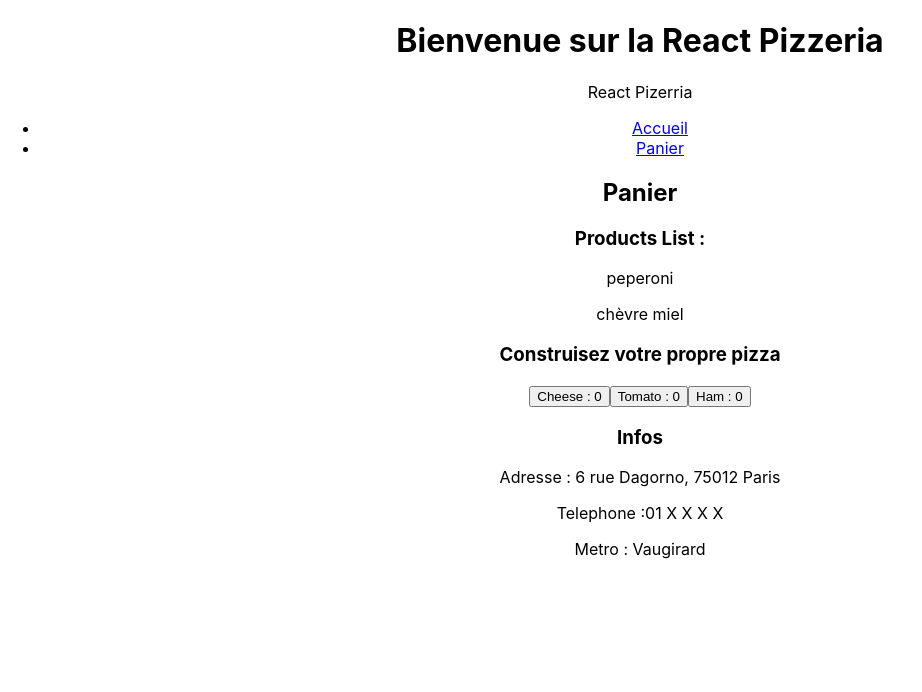
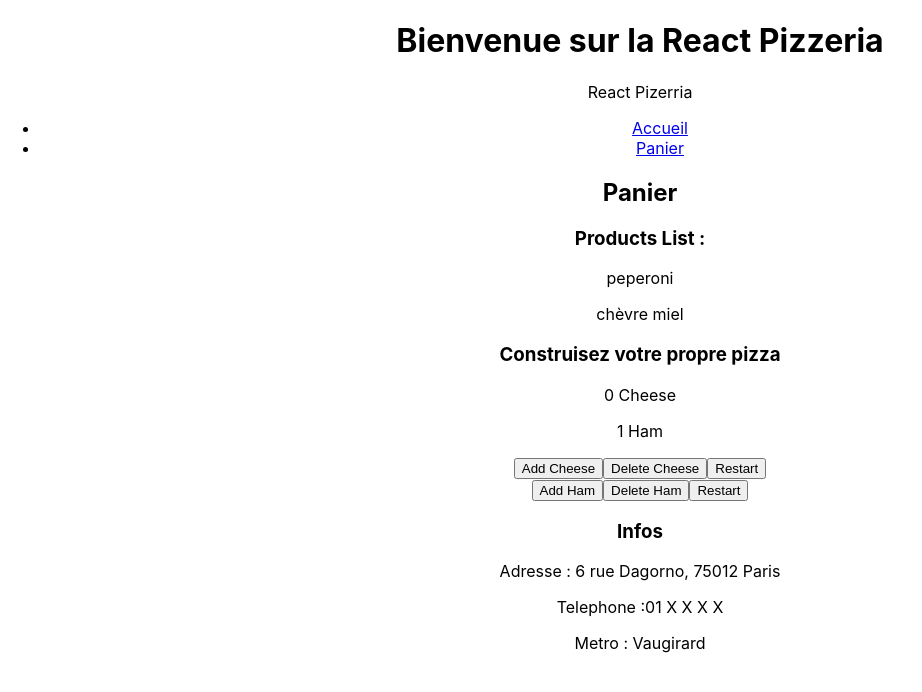
Before and after one commit to christmknd/ReactTraining, a React (Create React App) app in the folder pizzeria-react/: page / in a window 1280 px wide. Shown: the top 692 px of the page, without its empty margins (0-922 px from the left). Built offline with nearby package versions, Linux system fonts and the light colour scheme.

Commit message:
ADD useEffect

```diff
--- a/pizzeria-react/src/components/Pizzamaker.js
+++ b/pizzeria-react/src/components/Pizzamaker.js
@@ -1,21 +1,57 @@
-import React, { useState } from 'react'
+import React, { useEffect, useState } from 'react'
 
 const Pizzamaker = () => {
 
     const [cheese , setCheese] = useState(0);
-    const [tomato , setTomato] = useState(0);
-    const [ham , setHam] = useState(0)
+    const [ham, setHam] = useState(0);
+
+
+    const increment = () => {
+        setCheese(cheese +1)
+    }
+
+    const addHam = () => {
+        setHam(ham+1)
+    }
+
+    const decrement = () => {
+        setCheese(cheese -1)
+    }
+
+    const deleteHam = () => {
+        setHam(ham -1)
+    }
+
+    const restart = () => {
+        setCheese(0)
+    }
+
+    const hamRestart = () => {
+        setHam(1)
+    }
+
+    useEffect( () => {
+        setHam(ham +1);
+    }, []
+    )
 
   return (
     <div className='pizzamaker'>
         <h3>Construisez votre propre pizza</h3>
-        <div className='pizza'>
-            <button onClick={() => setCheese(cheese +1)}>Cheese : {cheese}</button>
-            <button onClick={()=> setTomato(tomato +1)}> Tomato : {tomato}</button>
-            <button onClick={()=> setHam(ham +1)}>Ham : {ham}</button>
+        <div className='counter'>
+            <p> {cheese} Cheese</p>
+            <p>{ham} Ham</p>
         </div>
-        <div className='actions'>
+        <div className='cheese-actions'>
+            <button onClick={(increment)}> Add Cheese</button>
+            <button onClick={(decrement)}> Delete Cheese</button>
+            <button onClick={(restart)}>Restart</button>
+        </div>
+        <div className='ham-actions'>
 
+        <button onClick={(addHam)}>Add Ham</button>
+        <button onClick={(deleteHam)}> Delete Ham</button>
+            <button onClick={(hamRestart)}>Restart</button>
         </div>
     </div>
   )
```
